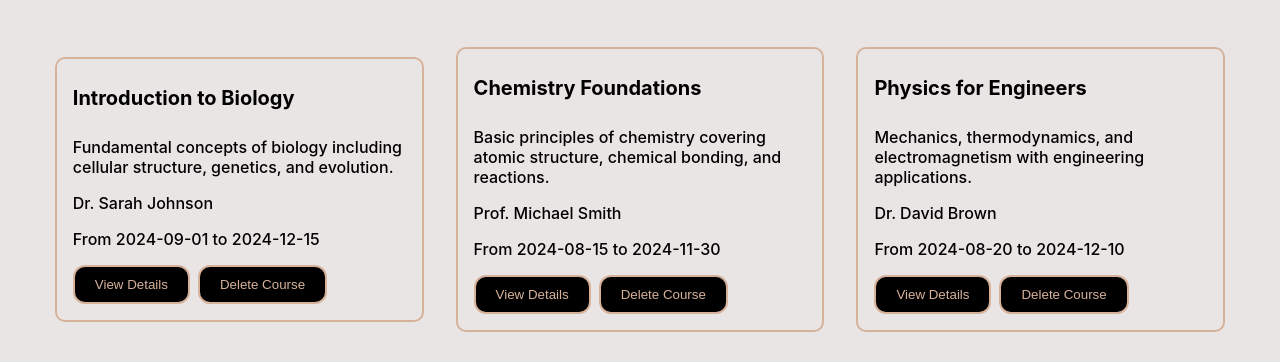
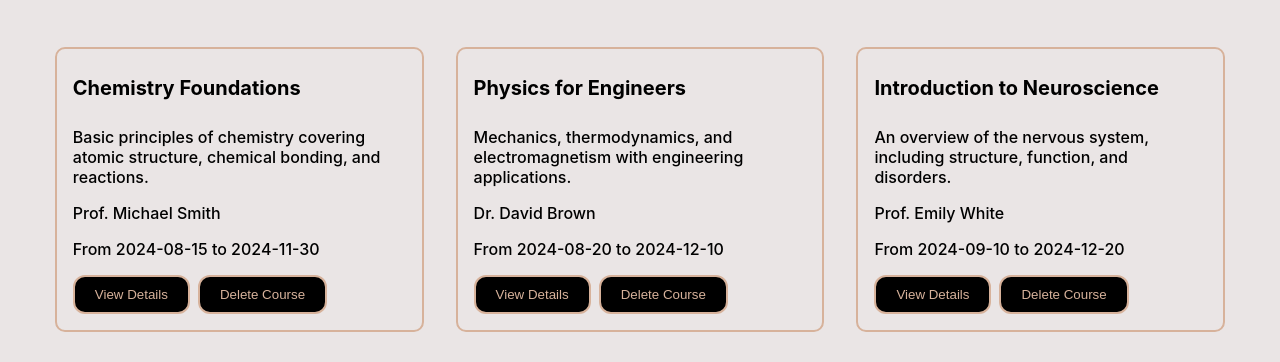
Before and after one commit to Tonyrealzy/Course-Management-App, a React (Create React App) app: page / in a window 1280 px wide. Shown: the part 767-1129 px from the top of the page. Built offline with nearby package versions, Linux system fonts and the light colour scheme; data requests are answered from the project's data file.

Commit message:
Completed my tasks

```diff
--- a/src/components/PageLayout.js
+++ b/src/components/PageLayout.js
@@ -3,6 +3,22 @@ import Navbar from './Navbar'
 import Footer from './Footer'
 
 const PageLayout = ({ children }) => {
+
+  return (
+    <>
+    <Navbar />
+
+    <main>
+        {children}
+    </main>
+
+    <Footer/>
+    </>
+  )
+}
+
+export default PageLayout
+
   // const [isOpen, setIsOpen] = useState(false);
   // const mainContentRef = React.useRef(null);
 
@@ -18,18 +34,3 @@ const PageLayout = ({ children }) => {
   //   document.addEventListener('click', handleClickOutside);
   //   return () => document.removeEventListener('click', handleClickOutside);
   // }, [isOpen, mainContentRef]);
-
-  return (
-    <>
-    <Navbar />
-
-    <main>
-        {children}
-    </main>
-
-    <Footer/>
-    </>
-  )
-}
-
-export default PageLayout
--- a/src/db/db.json
+++ b/src/db/db.json
@@ -1,30 +1,14 @@
 {
   "courses": [
     {
-      "id": "1",
-      "name": "Introduction to Biology",
-      "description": "Fundamental concepts of biology including cellular structure, genetics, and evolution.",
-      "instructor": "Dr. Sarah Johnson",
-      "start_date": "2024-09-01",
-      "enrollment_status": "open",
-      "materials": [
-        "Textbook",
-        "Lecture Slides"
-      ],
-      "end_date": "2024-12-15"
-    },
-    {
-      "id": "2",
       "name": "Chemistry Foundations",
       "description": "Basic principles of chemistry covering atomic structure, chemical bonding, and reactions.",
       "instructor": "Prof. Michael Smith",
       "start_date": "2024-08-15",
+      "end_date": "2024-11-30",
       "enrollment_status": "closed",
-      "materials": [
-        "Lab Manual",
-        "Video Tutorials"
-      ],
-      "end_date": "2024-11-30"
+      "materials": "Lab Manual, Video Tutorials",
+      "id": "2"
     },
     {
       "id": "3",
```
